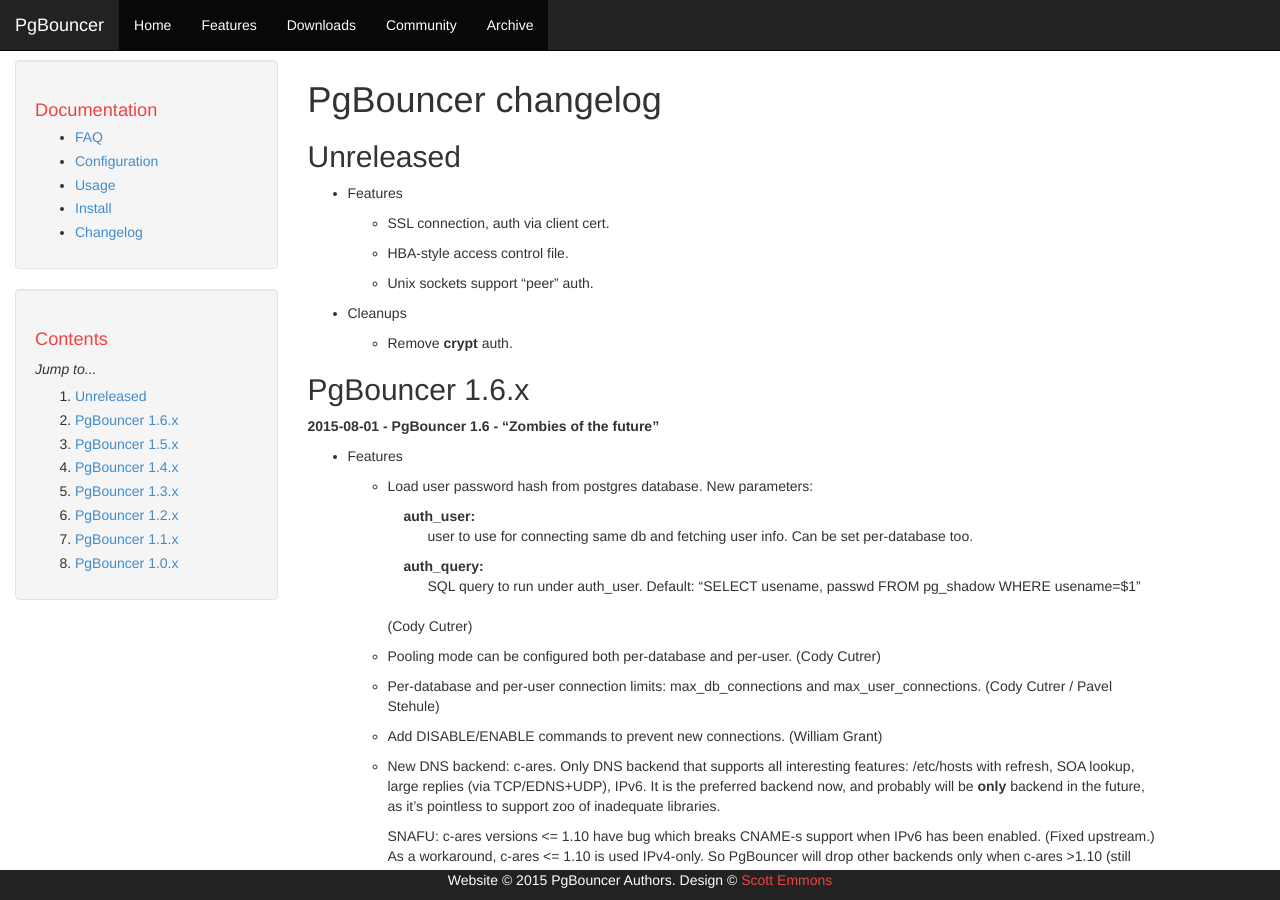
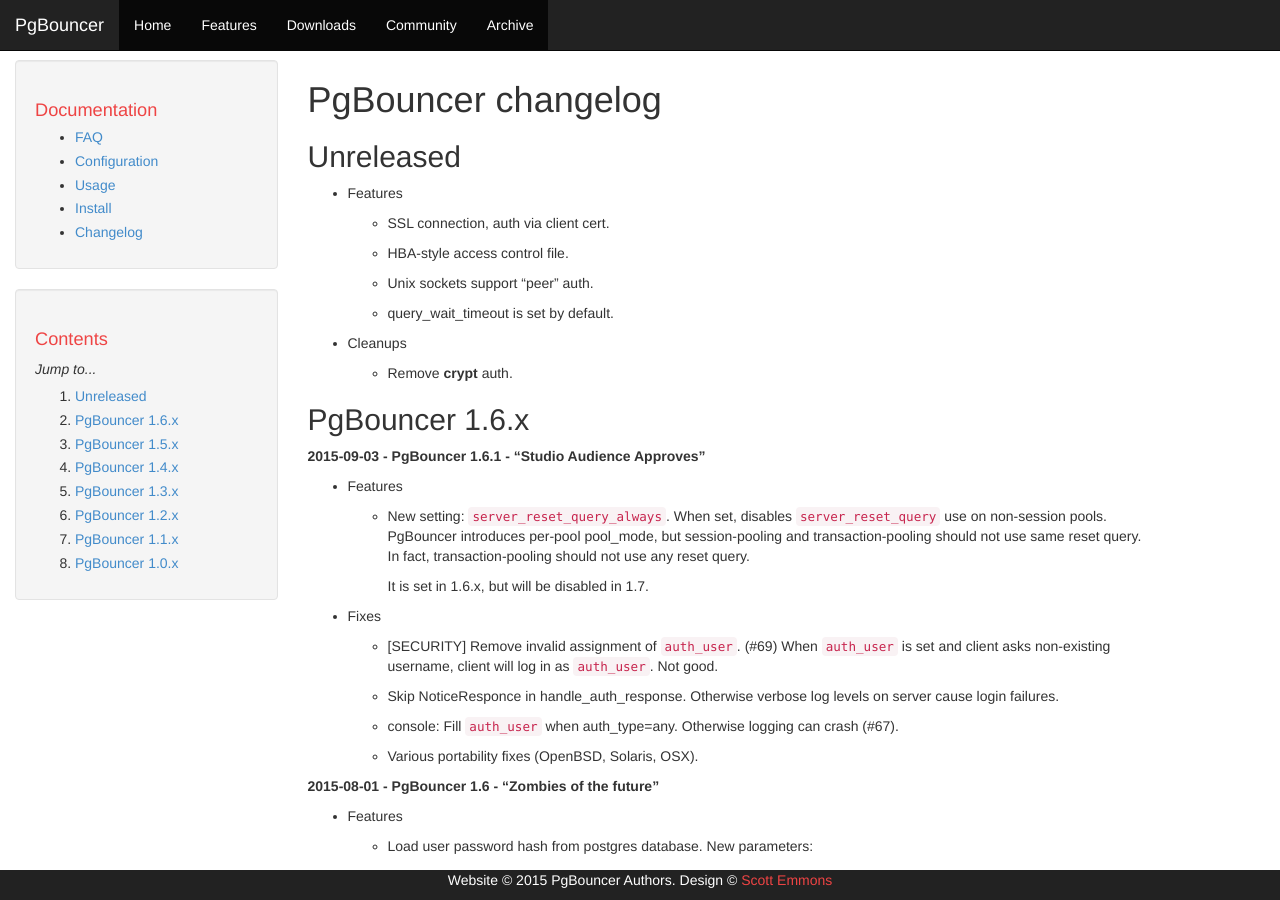
Before and after one commit to postgres-cn/pgbouncer-doc, a Jekyll site: the page built from changelog.md, in a window 1280 px wide and 900 px high. Built offline with Jekyll 4.4.1, drawn with Linux system fonts in a browser that asks for light colours.

Commit message:
Upload 1.6.1

```diff
--- a/_data/downloads.json
+++ b/_data/downloads.json
@@ -1,6 +1,14 @@
 {
   "series": [
     [
+      {
+        "basever": "1.6",
+        "date": "2015-09-03",
+        "tgz_basename": "pgbouncer-1.6.1.tar.gz",
+        "tgz_file": "files/1.6.1/pgbouncer-1.6.1.tar.gz",
+        "tgz_size": 431076,
+        "version": "1.6.1"
+      },
       {
         "basever": "1.6",
         "date": "2015-08-01",
--- a/config.md
+++ b/config.md
@@ -379,6 +379,15 @@
 
 Default: DISCARD ALL
 
+### server_reset_query_always
+
+Whether [server_reset_query](#serverresetquery) should be run in all pooling modes.
+When this setting is off (default), the [server_reset_query](#serverresetquery) will
+be run only in pools that are in sessions-pooling mode. Connections in
+transaction-pooling mode should not have any need for reset query.
+
+Default: 0
+
 ### server_check_delay
 
 How long to keep released connections available for immediate re-use,
@@ -625,7 +634,10 @@
 disconnected. This is used to prevent unresponsive servers from grabbing
 up connections. [seconds]
 
-Default: 0.0 (disabled)
+It also helps when server is down or database rejects connections for
+any reason. If this is disabled, clients will be queued infinitely.
+
+Default: 120
 
 ### client_idle_timeout
 
```
Also changed, not shown: changelog.md, 3 other files.
